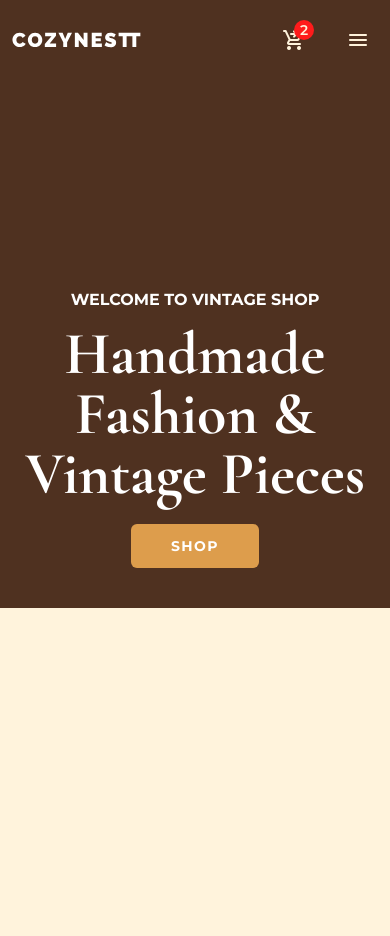
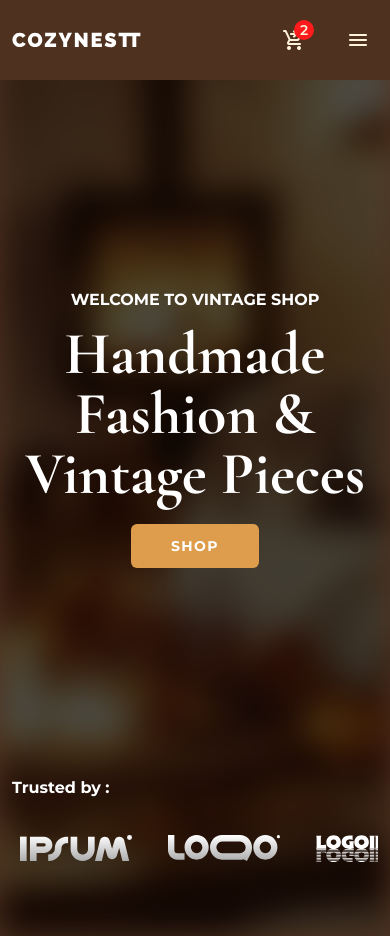
Before and after one commit to Jisap/lading_page_ecommerce, a website: page index.html in a window 390 px wide. Before the commit the page ends 844 px from the top, so only its background shows below. Drawn offline with nearby package versions, Linux system fonts and the light colour scheme.

Commit message:
Add brand logos and hero image to index.html; update styles in style.css for layout and responsiveness improvements

```diff
--- a/index.html
+++ b/index.html
@@ -187,6 +187,7 @@
   -->
   <main>
     <section class="hero" id="home">
+      <!-- grid 2 cols -->
       <div class="container mx-auto px-3 pb-10 sm:px-7 md:py-16">
         <div class="hero-content relative z-10 mt-52">
           <p class="text-white uppercase font-bold text-center md:text-lg lg:text-start">
@@ -201,7 +202,39 @@
           <a href="#" class="btn bg-butterscotch_light py-3 px-10 mt-5 mx-auto md:mt-10 lg:mx-0 xxl:text-xl" aria-label="shop">
             Shop
           </a>
+
+          <div class="mt-52">
+            <p class="text-white font-bold">Trusted by :</p>
+
+            <ul class="brand-list flex items-center gap-5 overflow-x-auto snap-x snap-mandatory py-5 lg:mr-10 lg:px-3 lg:-ms-3">
+              <li class="brand-list-item">
+                <img src="./assets/images/brand-1.svg" alt="" class="w-32">
+              </li>
+              <li class="brand-list-item">
+                <img src="./assets/images/brand-2.svg" alt="" class="w-32">
+              </li>
+              <li class="brand-list-item">
+                <img src="./assets/images/brand-3.svg" alt="" class="w-[155px]">
+              </li>
+              <li class="brand-list-item">
+                <img src="./assets/images/brand-4.svg" alt="" class="w-[155px]">
+              </li>
+            </ul>
+          </div>
         </div>
+
+        <figure
+          class="img-holder hero-banner"
+          style="--width: 468px; --height: 702px;"
+        >
+          <img
+            src="./assets/images/hero-banner.jpg"
+            width="468"
+            height="702"
+            alt="hero image"
+            class="img-cover blur-lg brightness-[0.3] lg:block lg:blur-none lg:brightness-100"
+          >
+        </figure>
       </div>
     </section>
   </main>
```
Also changed, not shown: dist/style.css.
